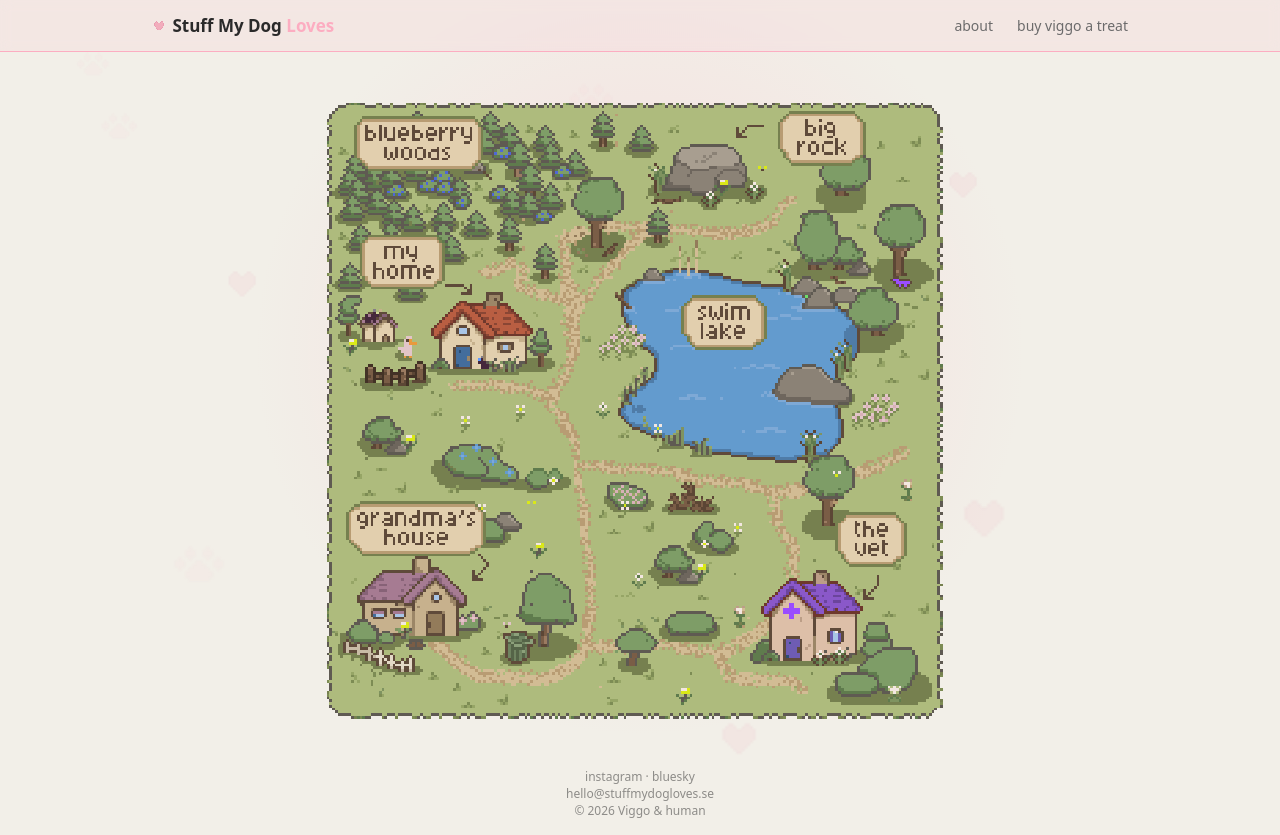
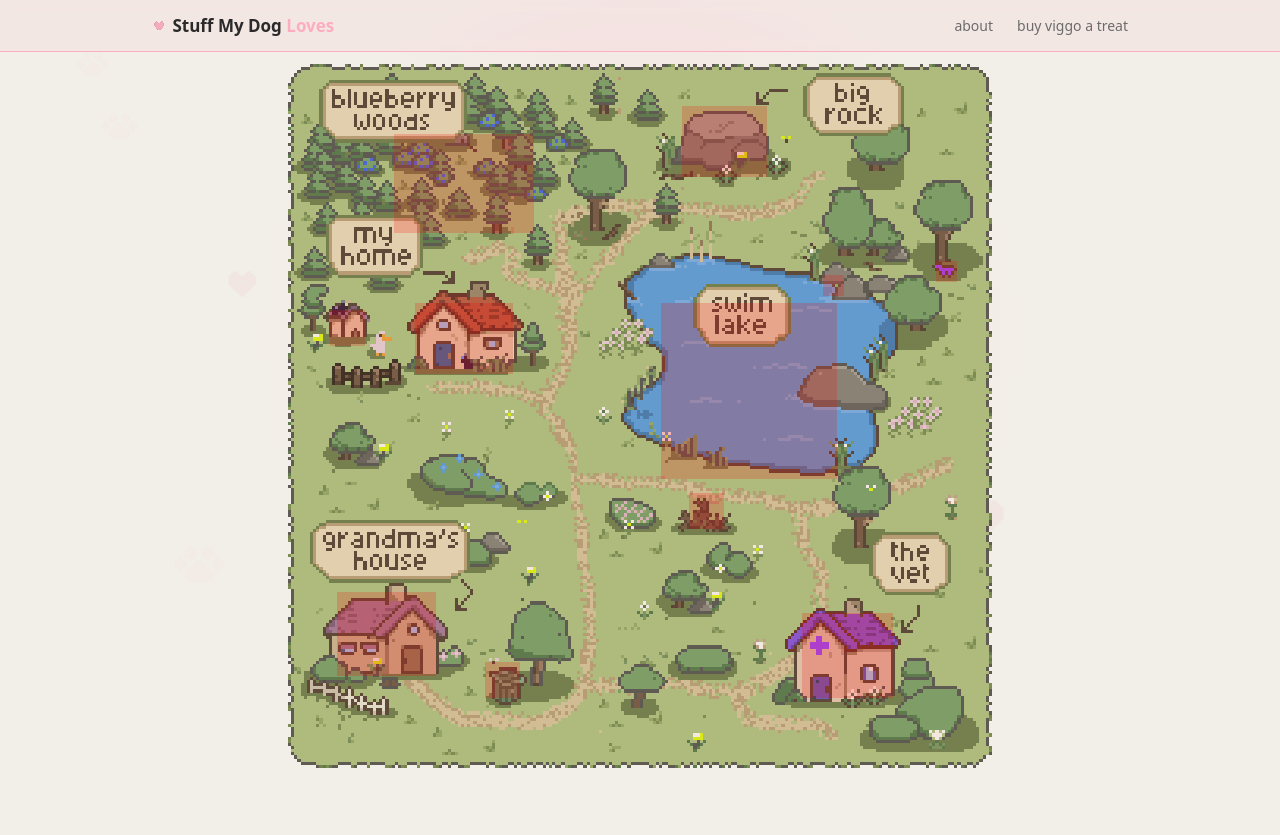
Before and after one commit to osmy25/stuff-my-dog-loves, a Next.js app: page /map in a window 1280 px wide. After the commit the page ends 800 px from the top, so only its background shows below. Built offline with nearby package versions, Linux system fonts and the light colour scheme.

Commit message:
removed footer from map page

```diff
--- a/app/map/MapClient.jsx
+++ b/app/map/MapClient.jsx
@@ -110,7 +110,7 @@ export default function MapClient() {
         onClick={(e) => {
           e.stopPropagation();
           showThought(
-            "sometimes we wait for the garbage truck",
+            "the garbage truck comes here",
             "35%",
             "77%"
           );
--- a/app/map/page.module.css
+++ b/app/map/page.module.css
@@ -32,14 +32,14 @@
   padding: 0;
 }
 
-/*
+
 .hotspot {
   background: rgba(255, 0, 0, 0.2);
 }
-*/
+
 
 .thomashouse {
-  left: 10%;
+  left: 6%;
   top: 35%;
   width: 5%;
   height: 5%;
@@ -47,57 +47,57 @@
 
 
 .home {
-  left: 20%;
-  top: 36%;
+  left: 18%;
+  top: 34%;
   width: 14%;
   height: 10%;
 }
 
 .lake {
-  left: 47%;
-  top: 30%;
+  left: 53%;
+  top: 34%;
   width: 25%;
   height: 25%;
 }
 
 .sticks{
-  left: 55%;
-  top: 60%;
+  left: 57%;
+  top: 61%;
   width: 5%;
   height: 5%;
 }
 
 .rock {
-  left: 54%;
-  top: 11%;
+  left: 56%;
+  top: 6%;
   width: 12%;
   height: 10%;
 }
 
 .grandma {
-  left: 10%;
-  top: 70%;
+  left: 7%;
+  top: 75%;
   width: 14%;
   height: 12%;
 }
 
 .garbage {
-  left: 30%;
-  top: 80%;
+  left: 28%;
+  top: 85%;
   width: 5%;
   height: 5%;
 }
 
 .girlfriend {
-  left: 86%;
-  top: 30%;
+  left: 92%;
+  top: 28%;
   width: 3%;
   height: 3%;
 }
 
 .ball {
-  left: 72%;
-  top: 31%;
+  left: 76%;
+  top: 30%;
   width: 3%;
   height: 3%;
 }
@@ -110,8 +110,8 @@
 }
 
 .vet {
-  left: 68%;
-  top: 74%;
+  left: 73%;
+  top: 78%;
   width: 13%;
   height: 12%;
 }
--- a/components/Footer/Footer.jsx
+++ b/components/Footer/Footer.jsx
@@ -1,6 +1,15 @@
-import styles from "./Footer.module.css"
+"use client";
+
+import { usePathname } from "next/navigation";
+import styles from "./Footer.module.css";
 
 export default function Footer() {
+  const pathname = usePathname();
+
+  if (pathname === "/map") {
+    return null;
+  }
+
   return (
     <footer className={styles.footer}>
       <div>
```
Also changed, not shown: public/images/map2.png.
